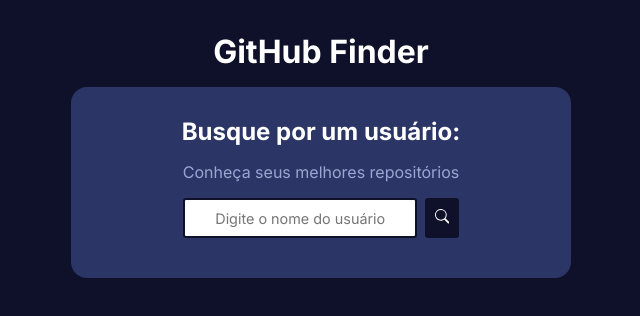
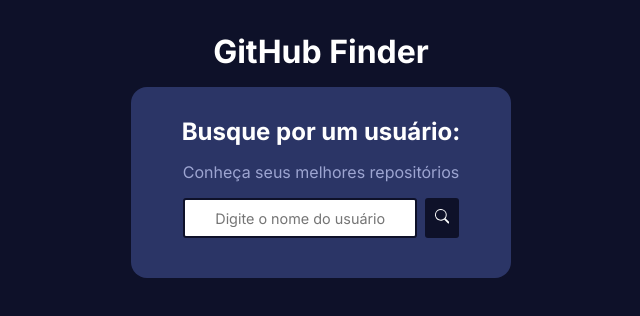
Before and after one commit to luizrodrigues12/github-finder, a React (Vite) app: page /#/ in a window 1280 px wide. Shown: the top 316 px of the page, without its empty margins (319-959 px from the left). Built offline with nearby package versions, Linux system fonts and the light colour scheme.

Commit message:
Atualizando site.

```diff
--- a/src/App.module.css
+++ b/src/App.module.css
@@ -1,5 +1,5 @@
 .center {
-  max-width: 500px;
+  max-width: 380px;
   margin: 0 auto;
 }
 
```
Also changed, not shown: 2 other files (tests, documents, lock files or other folders).
